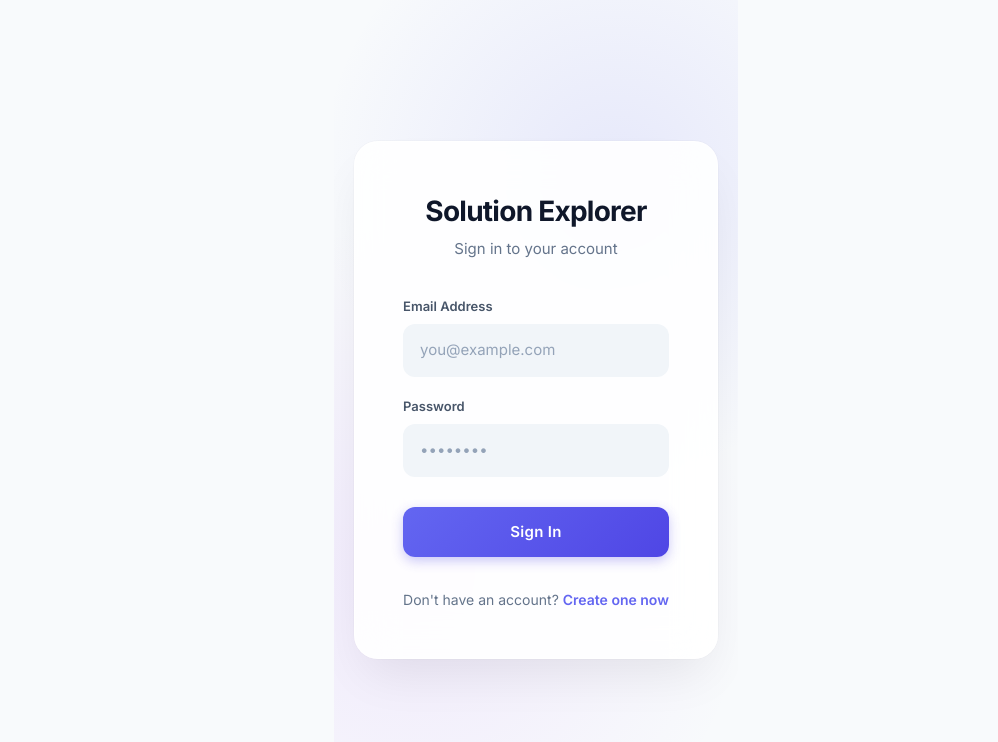
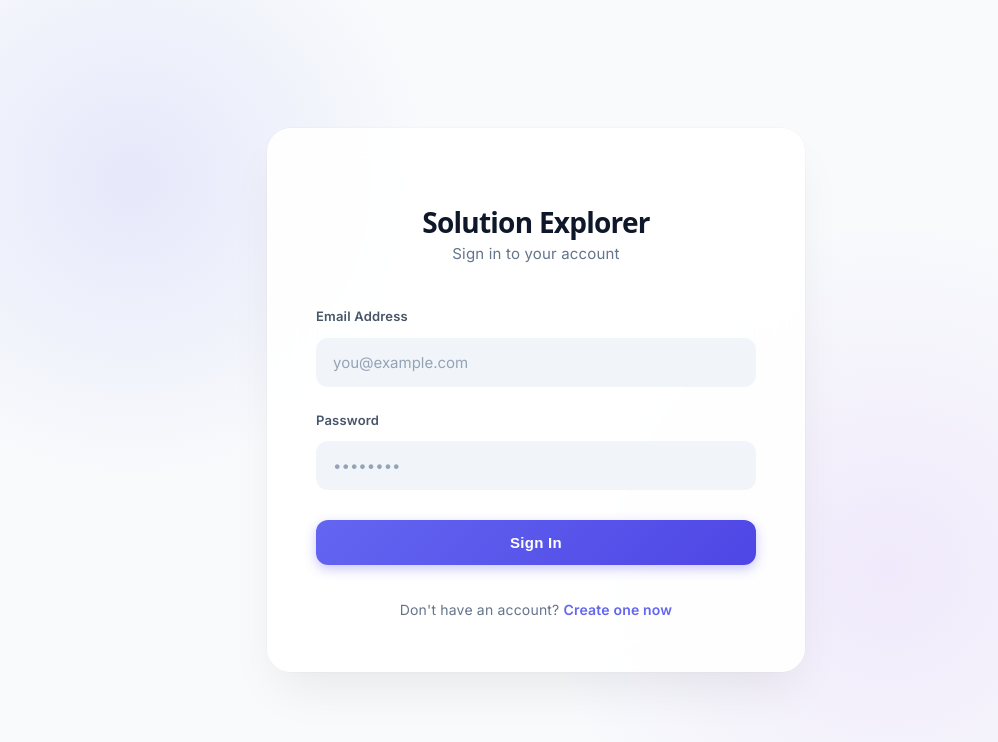
Before and after one commit to WELLlabs/welllabs-solution-explorer-app, a React (Vite) app in the folder frontend/: page /login in a window 1280 px wide. Shown: the top 742 px of the page, without its empty margins (104-1102 px from the left). Built offline with nearby package versions, Linux system fonts and the light colour scheme; no server answers.

Commit message:
Aligned some UI width changes in all the tabs

```diff
--- a/frontend/src/index.css
+++ b/frontend/src/index.css
@@ -1,7 +1,7 @@
-@import "tailwindcss";
+/* @import "tailwindcss"; */
 
 
-/* :root {
+:root {
   --text: #6b6375;
   --text-h: #08060d;
   --bg: #fff;
@@ -109,4 +109,4 @@ code {
   line-height: 135%;
   padding: 4px 8px;
   background: var(--code-bg);
-} */
+}
--- a/frontend/src/pages/Dashboard.css
+++ b/frontend/src/pages/Dashboard.css
@@ -8,7 +8,7 @@
 
 /* Main Content */
 .dashboard-main {
-  max-width: 1400px;
+  /* max-width: 1400px; */
   margin: 0 auto;
   padding: 40px 32px;
 }
```
